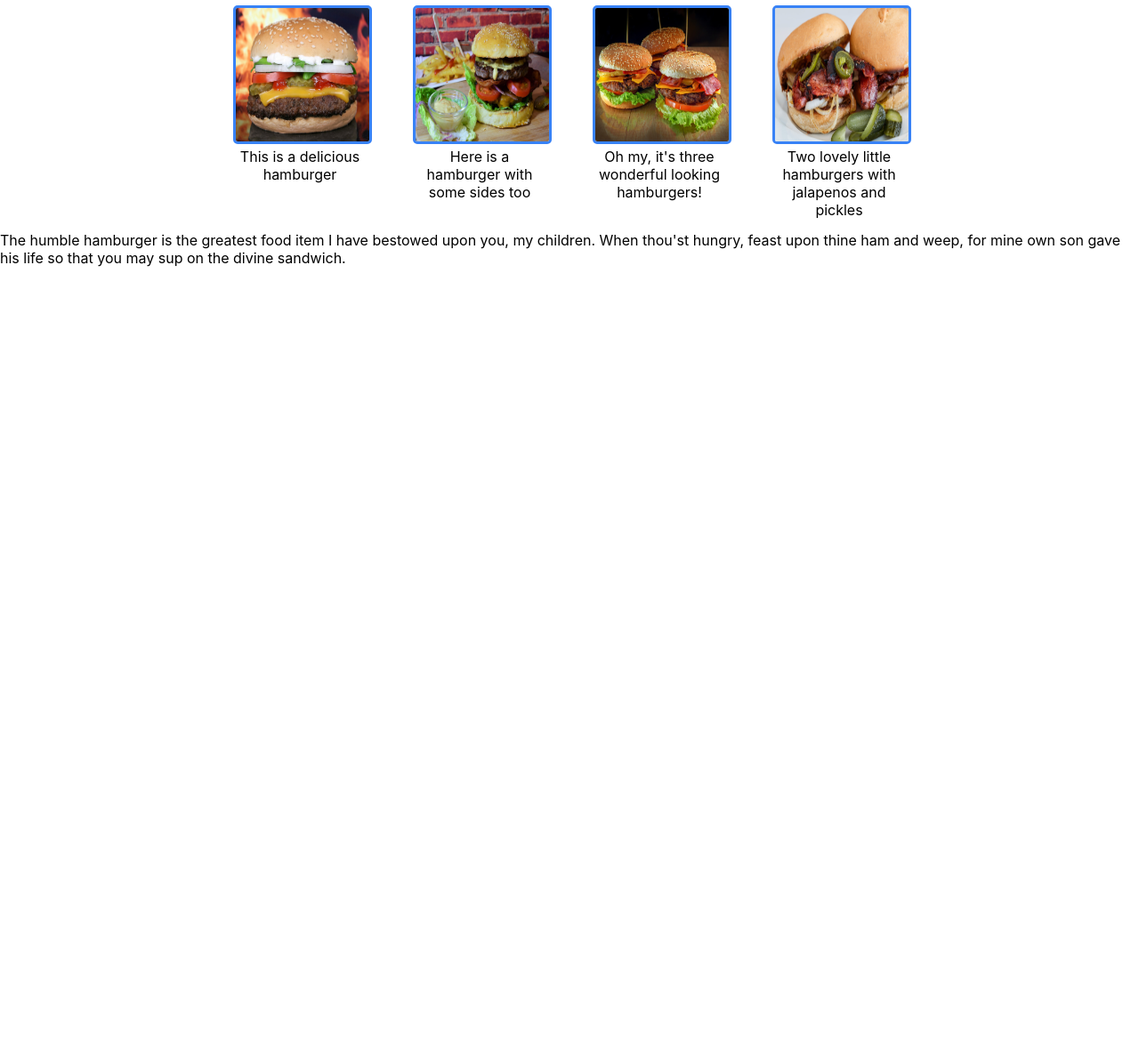
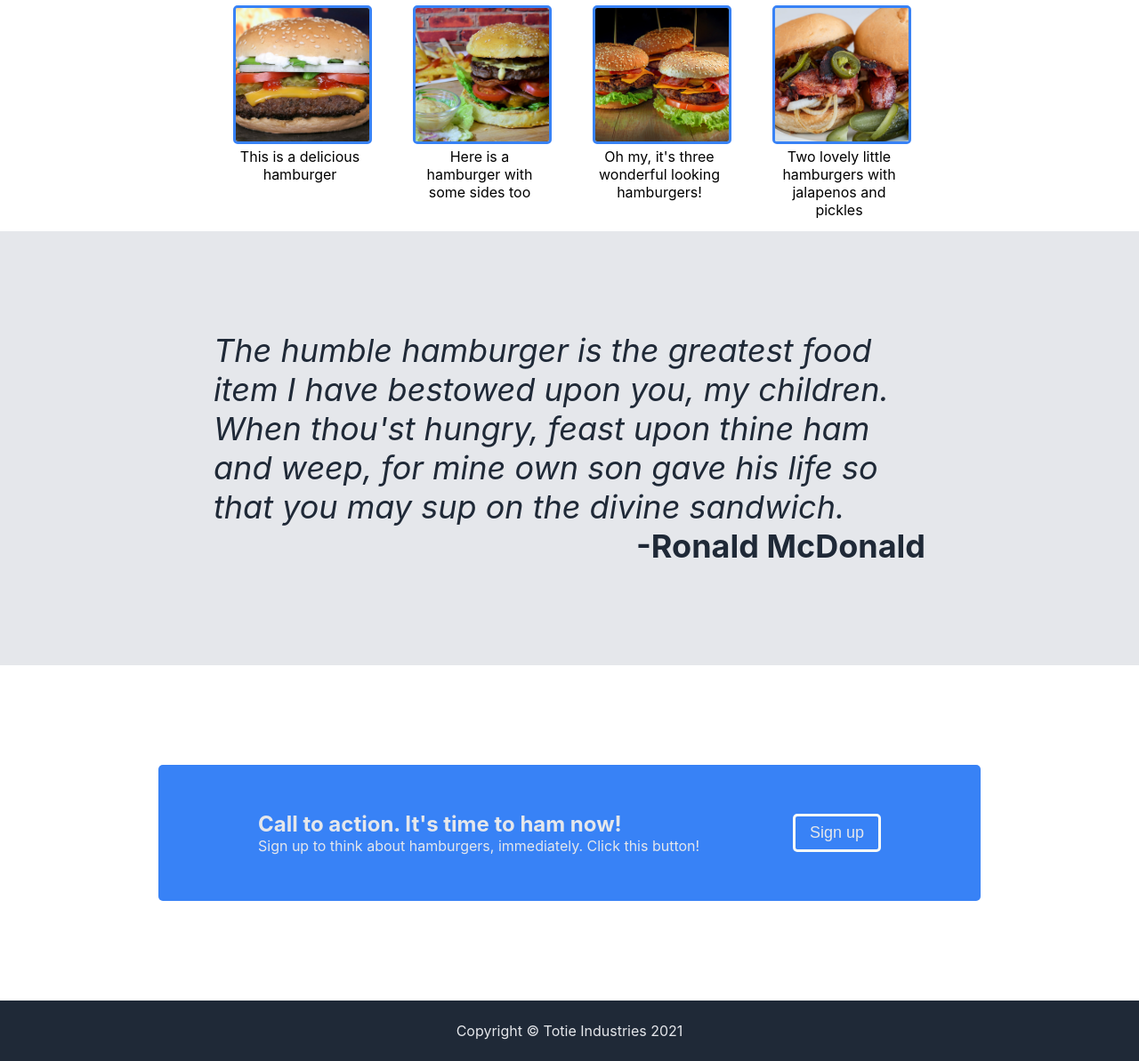
Before and after one commit to Jake-Face/landing-page, a plain HTML site: page index.html in a window 1280 px wide. Shown: the part 689-1882 px from the top of the page at 89% size. Before the commit the page ends 989 px from the top, so only its background shows below. Drawn offline with Linux system fonts and the light colour scheme.

Commit message:
finished landing page

```diff
--- a/index.html
+++ b/index.html
@@ -13,9 +13,9 @@
             <div class="header">
                 <div class="logo">Header Logo</div>
                 <ul class="header-links">
-                    <li><a href="google.com">Breakfast</a></li>
-                    <li><a href="google.com">Lunch</a></li>
-                    <li><a href="google.com">Dinner</a></li>
+                    <li><a href="http://www.google.com">Breakfast</a></li>
+                    <li><a href="http://www.google.com">Lunch</a></li>
+                    <li><a href="http://www.google.com">Dinner</a></li>
                 </ul>
             </div>
 
@@ -23,7 +23,7 @@
             <div class="container">
                 <div class="hero-main">I want to eat hamburger</div>
                 <div class="hero-secondary">This website was made while I was hungry. Do not make a hamburger website under these conditions. I really wish I was eating a hamburger right now.</div>
-                <div class="buttons"><button class="sign-up">Sign Up</button></div>
+                <div class="buttons"><button class="sign-up"><a href="http://www.google.com">Sign Up</a></button></div>
             </div>
             <img src="./top-image.jpg" alt="hamburger" width="600px">
         </div>
@@ -52,8 +52,24 @@
     </div>
 
     <div class="quote">
+        <div class="container">
         <div class="text">The humble hamburger is the greatest food item I have bestowed upon you, my children. When thou'st hungry, feast upon thine ham and weep, for mine own son gave his life so that you may sup on the divine sandwich.</div>
+        <div class="credit">-Ronald McDonald</div>
     </div>
+    </div>
+
+    <div class="call">
+        <div class="container">
+            <div class="title">Call to action. It's time to ham now!</div>
+            <div class="text">Sign up to think about hamburgers, immediately. Click this button!</div>
+        </div>
+        <button><a href="http://www.google.com">Sign up</a></button>
+    </div>
+
+    <div class="footer">
+        Copyright &copy; Totie Industries 2021
+    </div>
+
 
 
 </body>
--- a/style.css
+++ b/style.css
@@ -1,6 +1,10 @@
 body {
     font-family: -apple-system, BlinkMacSystemFont, 'Segoe UI', Roboto, Oxygen, Ubuntu, Cantarell, 'Open Sans', 'Helvetica Neue', sans-serif;
     margin: 0;
+    /*overflow: hidden;
+    height: 100vh;*/
+    display: flex;
+    flex-direction: column;
     }
 
 button {
@@ -87,23 +91,26 @@ a {
 
 .container img{
     width: 100px;
-    height: 100px;
+
    }
 
 .info img {
     width: 100%;
     height: 100%;
+
     }
 
 .item {
     max-width: 150px;
     max-height: 150px;
+    flex-shrink: 0;
 
 }
 
 .item img {
     border: 3px solid #3882f6;
     border-radius: 5px;
+    object-fit: cover;
 
 }
 
@@ -115,6 +122,7 @@ a {
     gap: 52px;
     margin-bottom: 52px;
 
+
 }
 
 .info {
@@ -122,3 +130,66 @@ a {
     padding: 52px;
 
 }
+
+.quote {
+    background-color: #e5e7eb;
+    padding: 112px ;
+    display: flex;
+    justify-content: center;
+
+    font-size: 36px;
+    font-style: italic;
+    color: #1f2937;
+
+}
+
+.quote .text {
+    max-width: 800px;
+
+}
+
+.quote .container {
+    display: flex;
+    flex-direction: column;
+    flex-shrink: 0;
+    max-width: 900px;
+}
+
+.quote .credit {
+    text-align: right;
+    font-weight: bold;
+    font-style: normal;
+}
+
+.call {
+    background-color: #3882f6;
+    color: #e5e7eb;
+    display: flex;
+    justify-content: space-between;
+    align-items: center;
+    /*gap: 128px;*/
+    padding: 52px 112px;
+    margin: 112px auto;
+    border-radius: 5px;
+    width: 700px;
+}
+
+
+
+.call .title {
+    font-size: 24px;
+    font-weight: bold;
+}
+
+.call button {
+    border: 3px solid #f9faf8;
+}
+
+.footer {
+    background-color: #1f2937;
+    color: #e5e7eb;
+    display: flex;
+    justify-content: center;
+    align-items: center;
+    padding: 24px;
+}
```
